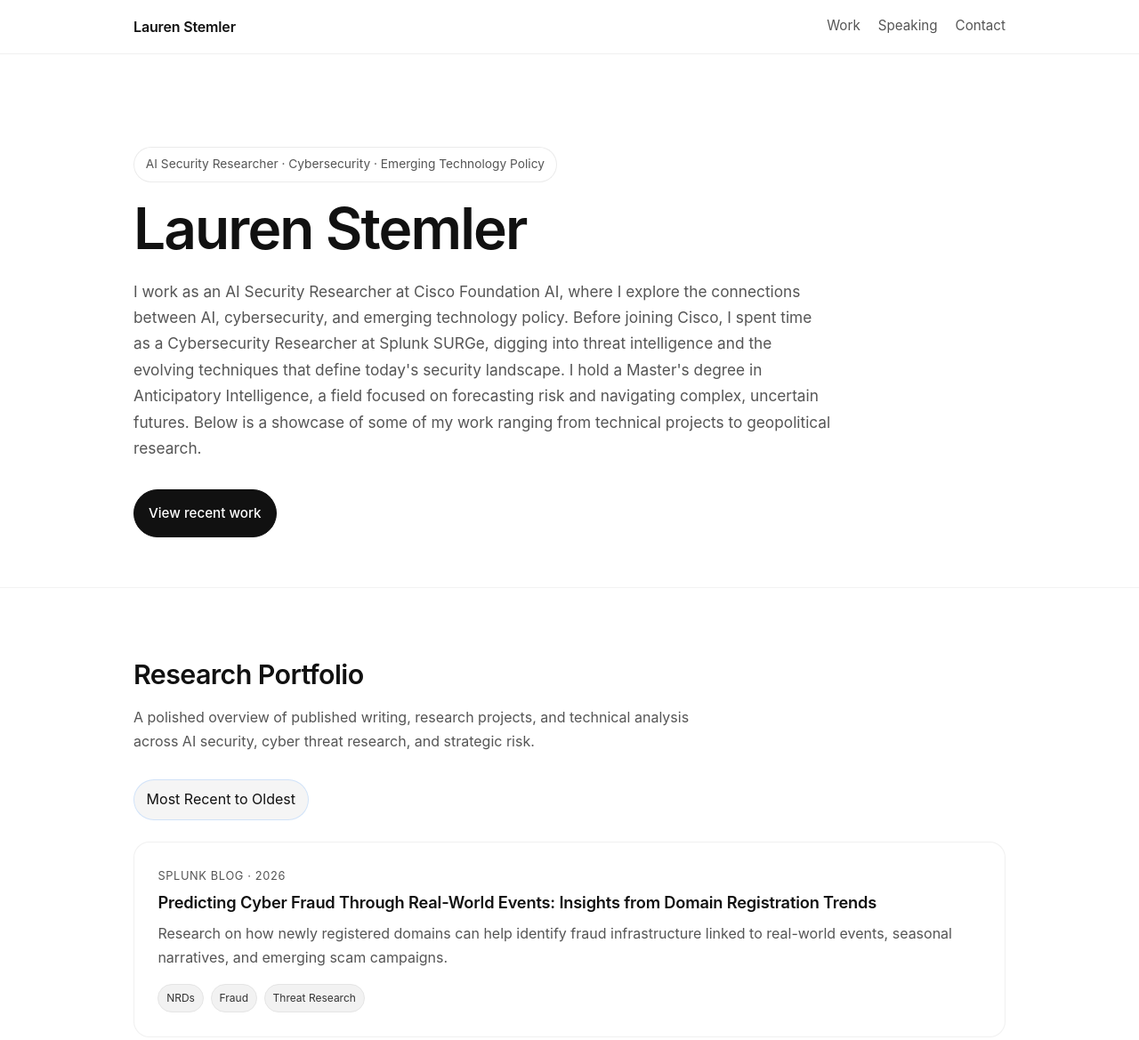
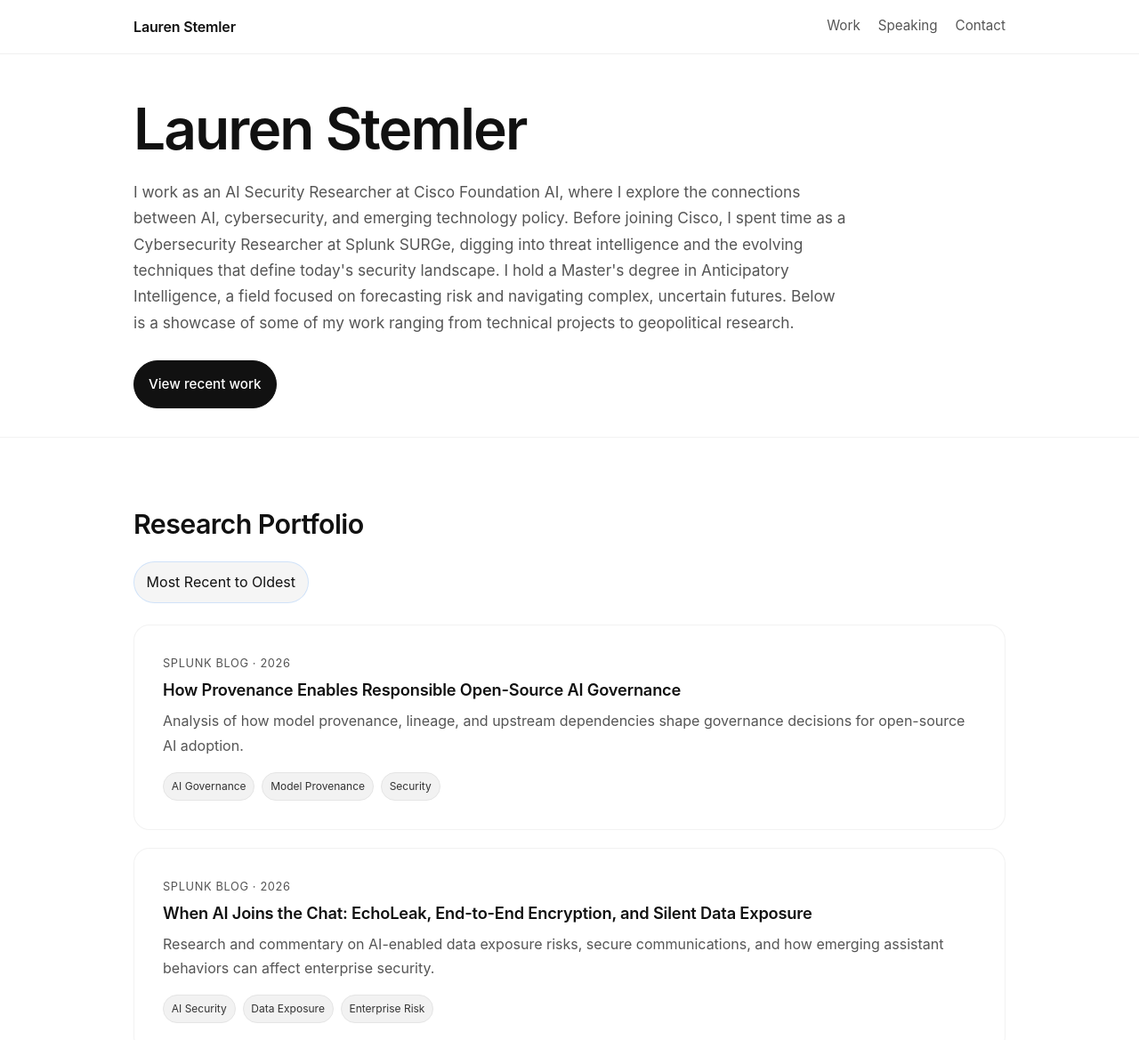
Before and after one commit to lstemler/Lauren-Stemler-Research-Portfolio, a plain HTML site: page index.html in a window 1280 px wide. Shown: the top 1169 px of the page at 89% size. Drawn offline with Linux system fonts and the light colour scheme.

Commit message:
Update index.html

```diff
--- a/index.html
+++ b/index.html
@@ -4,7 +4,7 @@
   <meta charset="UTF-8" />
   <meta name="viewport" content="width=device-width, initial-scale=1.0" />
   <title>Lauren Stemler | Security Research & Strategy</title>
-  <meta name="description" content="Lauren Stemler's Research Portfolio" />
+  <meta name="description" content="Portfolio website for Lauren Stemler featuring research, projects, writing, and presentations." />
   <style>
     :root {
       --bg: #ffffff;
@@ -103,7 +103,7 @@
     }
 
     header.hero {
-      padding: 6.5rem 0 3.5rem;
+      padding: 3rem 0 2rem;
       border-top: none;
     }
 
@@ -138,8 +138,8 @@
     .lead {
       font-size: 1.08rem;
       color: var(--muted);
-      max-width: 72ch;
-      margin-bottom: 2rem;
+      max-width: 74ch;
+      margin-bottom: 1rem;
     }
 
     .cta-row {
@@ -209,7 +209,7 @@
       justify-content: space-between;
       align-items: end;
       gap: 1rem;
-      margin-bottom: 1.75rem;
+      margin-bottom: 1rem;
     }
 
     .section-title h2 {
@@ -260,16 +260,16 @@
 
     .card {
       background: var(--card);
-      border: 1px solid rgba(0,0,0,0.06);
+      border: 1px solid rgba(0,0,0,0.05);
       border-radius: 18px;
-      padding: 1.65rem;
+      padding: 2rem;
       transition: transform 0.2s ease, border-color 0.2s ease, box-shadow 0.2s ease;
     }
 
     .card:hover {
-      transform: translateY(-2px);
-      border-color: rgba(0,0,0,0.10);
-      box-shadow: 0 10px 24px rgba(0,0,0,0.04);
+      transform: translateY(-1px);
+      border-color: rgba(0,0,0,0.08);
+      box-shadow: 0 12px 30px rgba(0,0,0,0.03);
     }
 
     .meta {
@@ -394,7 +394,6 @@
     <header class="hero">
       <div class="container hero-grid">
         <div>
-          <div class="eyebrow">AI Security Researcher · Cybersecurity · Emerging Technology Policy</div>
           <h1>Lauren Stemler</h1>
           <p class="lead">
             I work as an AI Security Researcher at Cisco Foundation AI, where I explore the connections between AI, cybersecurity, and emerging technology policy. Before joining Cisco, I spent time as a Cybersecurity Researcher at Splunk SURGe, digging into threat intelligence and the evolving techniques that define today&#39;s security landscape. I hold a Master&#39;s degree in Anticipatory Intelligence, a field focused on forecasting risk and navigating complex, uncertain futures. Below is a showcase of some of my work ranging from technical projects to geopolitical research.
@@ -414,9 +413,7 @@
         <div class="section-title">
           <div>
             <h2>Research Portfolio</h2>
-            <p>
-              A polished overview of published writing, research projects, and technical analysis across AI security, cyber threat research, and strategic risk.
-            </p>
+
           </div>
         </div>
 
@@ -425,18 +422,6 @@
         </div>
 
         <div class="grid work-grid" id="workGrid">
-
-          <article class="card" data-category="research writing">
-            <div class="meta">Splunk Blog · 2026</div>
-            <h3><a href="https://www.splunk.com/en_us/blog/security/insights-from-domain-registration-trends.html" target="_blank" rel="noreferrer">Predicting Cyber Fraud Through Real-World Events: Insights from Domain Registration Trends</a></h3>
-            <p>Research on how newly registered domains can help identify fraud infrastructure linked to real-world events, seasonal narratives, and emerging scam campaigns.</p>
-            <div class="tag-row">
-              <span class="tag">NRDs</span>
-              <span class="tag">Fraud</span>
-              <span class="tag">Threat Research</span>
-            </div>
-          </article>
-
           <article class="card" data-category="writing research">
             <div class="meta">Splunk Blog · 2026</div>
             <h3><a href="https://www.splunk.com/en_us/blog/cio-office/ai-model-provenance-open-source-security.html" target="_blank" rel="noreferrer">How Provenance Enables Responsible Open-Source AI Governance</a></h3>
@@ -459,6 +444,28 @@
             </div>
           </article>
 
+          <article class="card" data-category="writing research">
+            <div class="meta">Splunk Blog · 2026</div>
+            <h3><a href="https://www.splunk.com/en_us/blog/security/ssl-tls-threat-hunting.html" target="_blank" rel="noreferrer">Threat Hunting with TLS/SSL Certificates</a></h3>
+            <p>Research on how TLS/SSL certificate data can be used for threat hunting, infrastructure analysis, and earlier detection of suspicious activity.</p>
+            <div class="tag-row">
+              <span class="tag">Threat Hunting</span>
+              <span class="tag">TLS/SSL</span>
+              <span class="tag">Detection</span>
+            </div>
+          </article>
+
+          <article class="card" data-category="research writing">
+            <div class="meta">Splunk Blog · 2026</div>
+            <h3><a href="https://www.splunk.com/en_us/blog/security/insights-from-domain-registration-trends.html" target="_blank" rel="noreferrer">Predicting Cyber Fraud Through Real-World Events: Insights from Domain Registration Trends</a></h3>
+            <p>Research on how newly registered domains can help identify fraud infrastructure linked to real-world events, seasonal narratives, and emerging scam campaigns.</p>
+            <div class="tag-row">
+              <span class="tag">NRDs</span>
+              <span class="tag">Fraud</span>
+              <span class="tag">Threat Research</span>
+            </div>
+          </article>
+
           <article class="card" data-category="research project">
             <div class="meta">Capstone Project · 2025</div>
             <h3><a href="assets/Capstone-Project-Stemler.pdf" target="_blank" rel="noreferrer">China’s Coal Buildout Signals Strategic Preparation for Taiwan Conflict</a></h3>
@@ -467,17 +474,6 @@
               <span class="tag">OSINT</span>
               <span class="tag">China</span>
               <span class="tag">Strategic Foresight</span>
-            </div>
-          </article>
-
-          <article class="card" data-category="writing research">
-            <div class="meta">Splunk Blog · 2026</div>
-            <h3><a href="https://www.splunk.com/en_us/blog/security/ssl-tls-threat-hunting.html" target="_blank" rel="noreferrer">Threat Hunting with TLS/SSL Certificates</a></h3>
-            <p>Research on how TLS/SSL certificate data can be used for threat hunting, infrastructure analysis, and earlier detection of suspicious activity.</p>
-            <div class="tag-row">
-              <span class="tag">Threat Hunting</span>
-              <span class="tag">TLS/SSL</span>
-              <span class="tag">Detection</span>
             </div>
           </article>
 
@@ -500,7 +496,7 @@
         <div class="section-title">
           <div>
             <h2>Speaking</h2>
-            <p>Recent conference talks.</p>
+
           </div>
         </div>
 
```
